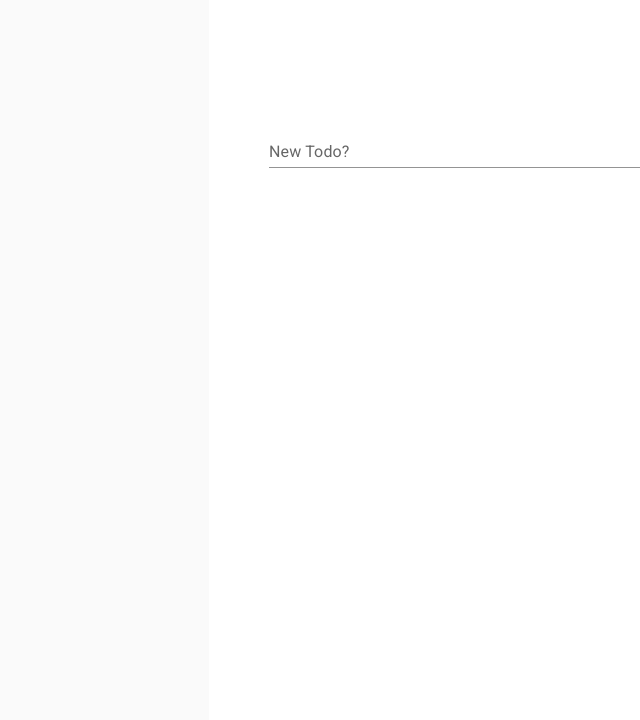
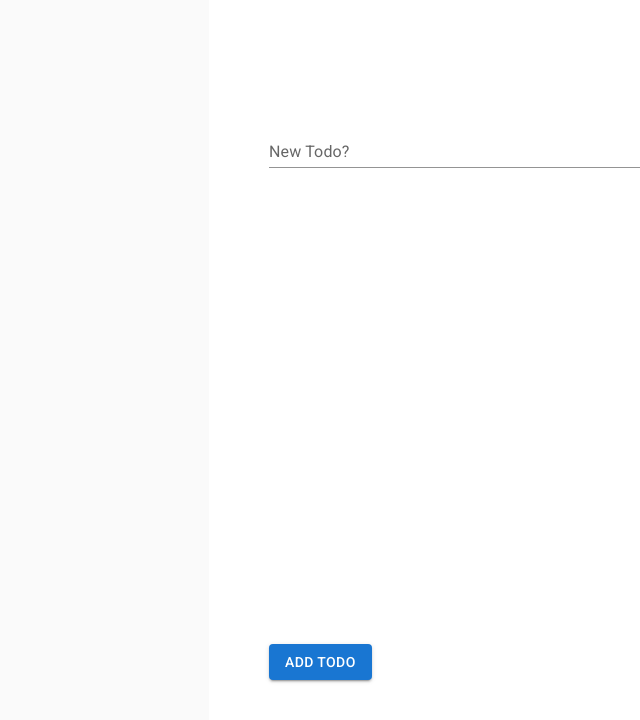
Before and after one commit to DG-InClass/DMIT-2008-A02-Jan-2026, a Next.js app in the folder src/D/nextjs-event-state-fundamentals-START/state-and-events/: page / in a window 1280 px wide. Shown: the top 720 px of the page, without its empty margins (31-671 px from the left). Built offline with nearby package versions, Linux system fonts and the light colour scheme.

Commit message:
Added a button to my TodoList component

```diff
--- a/src/D/nextjs-event-state-fundamentals-START/state-and-events/components/TodoList.js
+++ b/src/D/nextjs-event-state-fundamentals-START/state-and-events/components/TodoList.js
@@ -12,6 +12,9 @@ export default function TodoList(props) {
     const onTodoTextChange = (event) => {
         console.log(event.target.value);
     }
+    const onAddTodoClick = () => {
+        console.log('Clicked the button');
+    }
 
     return <>
         <TextField
@@ -21,6 +24,6 @@ export default function TodoList(props) {
             sx={ {width: '100%'} }
             onChange={onTodoTextChange}
         />
-
+        <Button variant='contained' onClick={onAddTodoClick}>Add Todo</Button>
     </>
 }
```
